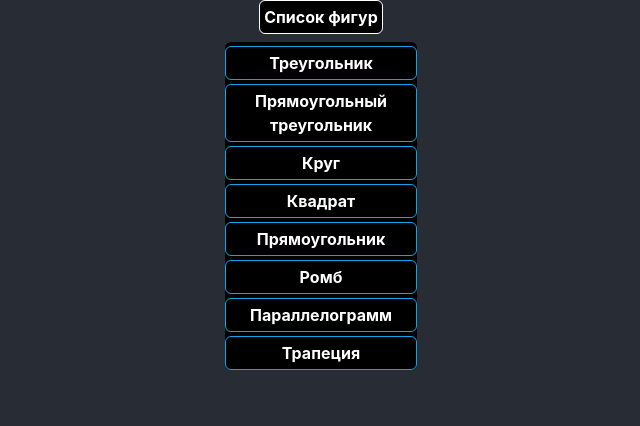
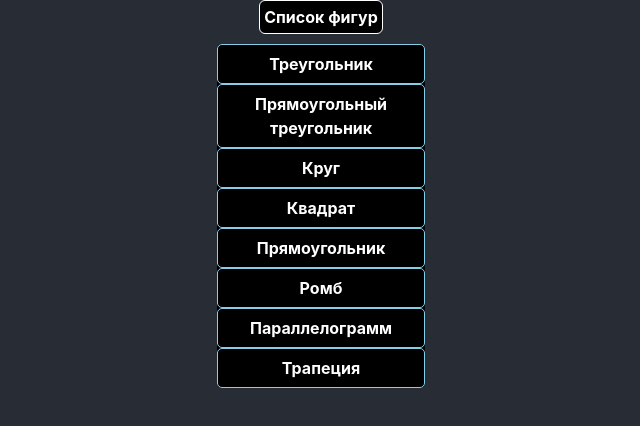
Before and after one commit to Tempo-Tempo/calc_service, a React (Create React App) app: page / in a window 1280 px wide. Both pictures are taken after a click on the button "Список фигур". Shown: the top 426 px of the page, without its empty margins (319-959 px from the left). Built offline with nearby package versions, Linux system fonts and the light colour scheme; data requests are answered from the project's data file.

Commit message:
add styles

```diff
--- /dev/null
+++ b/src/components/ComponentsStyles.css
@@ -0,0 +1,23 @@
+.figure_list {
+   position: relative;
+   background: #000;
+   border-radius: 5px;
+   margin-top: 10px;
+   width: 13rem;
+}
+
+.figure_list_item{
+   font-size: bold;
+   cursor: pointer;
+   padding: 7px;
+   border-radius: 5px;
+   font-weight: bold;
+   font-size: 1rem;
+   line-height: 1.5rem;
+   border: solid 1px skyblue;
+   color: white;
+}
+
+.figure_list_item:hover {
+   background: rgba(128, 128, 128, 0.564);
+}
--- a/src/components/FigureList.jsx
+++ b/src/components/FigureList.jsx
@@ -18,7 +18,7 @@ const FigureList = ({ ListIsOpen }) => {
       }
    }, [])
    return (
-      <ul className='bg-black rounded-md mt-2 relative w-48'>
+      <ul className='figure_list'>
          { ListIsOpen && FigureList?.map(figure => <Link key={ figure?.id } to={figure?.path}> <FigureListItem figure={ figure } /></Link>)}
       </ul>
    );
--- a/src/components/FigureListItem.jsx
+++ b/src/components/FigureListItem.jsx
@@ -3,7 +3,7 @@ import React from 'react';
 const FigureListItem = ({ figure }) => {
    return (
        <li
-         className={'font-bold cursor-pointer p-1 text-base mt-1 rounded-md border border-sky-500 text-white hover:bg-gray-900'}>
+         className={'figure_list_item'}>
         { figure?.title }
        </li>
    );
--- a/src/pages/MainPage.jsx
+++ b/src/pages/MainPage.jsx
@@ -2,7 +2,7 @@ import '../App.css';
 import React, { useEffect, useState } from 'react';
 import MyButton from '../ui/MyButton/MyButton.tsx';
 import FigureList from '../components/FigureList';
-
+import '../components/ComponentsStyles.css';
 
 
 function MainPage() {
```
